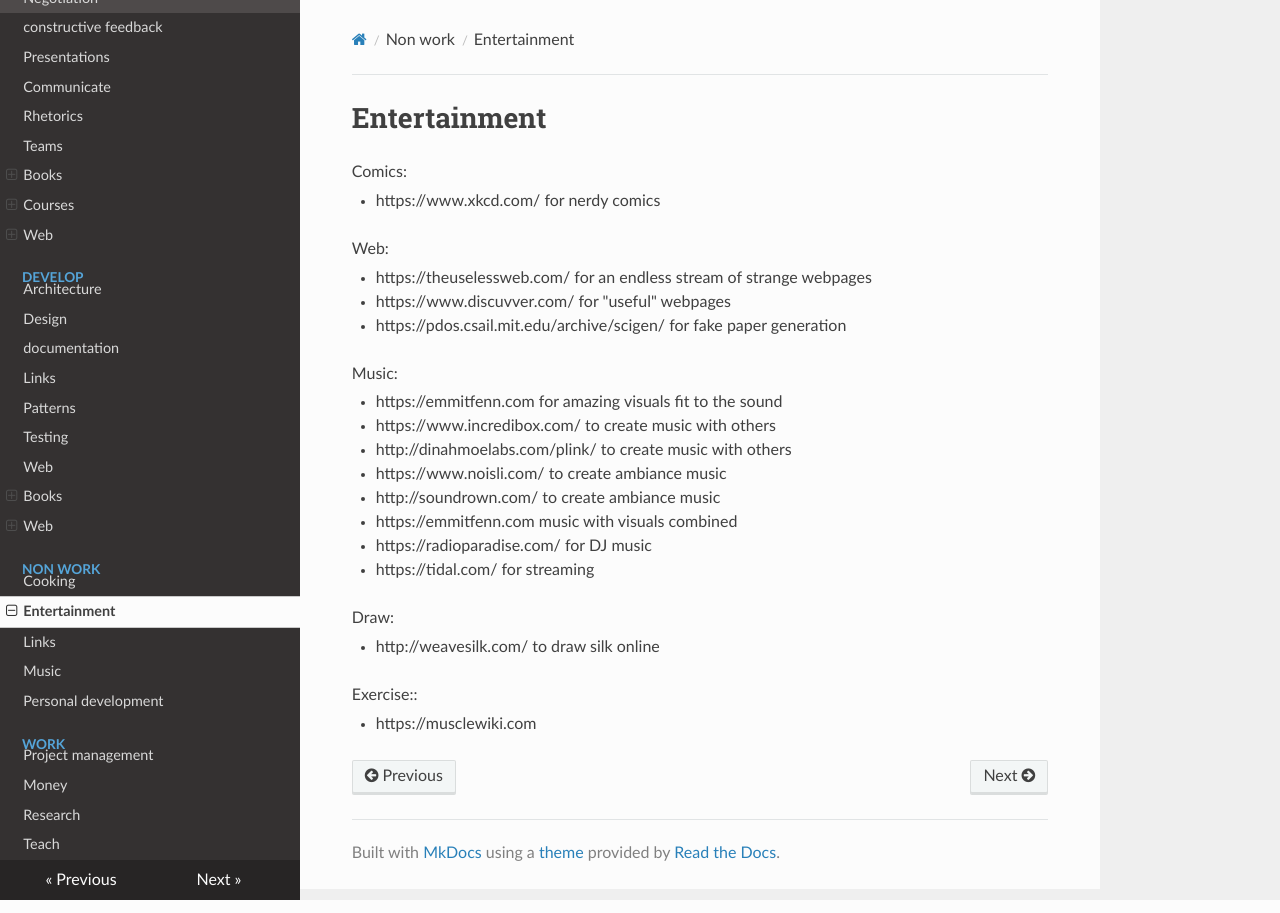
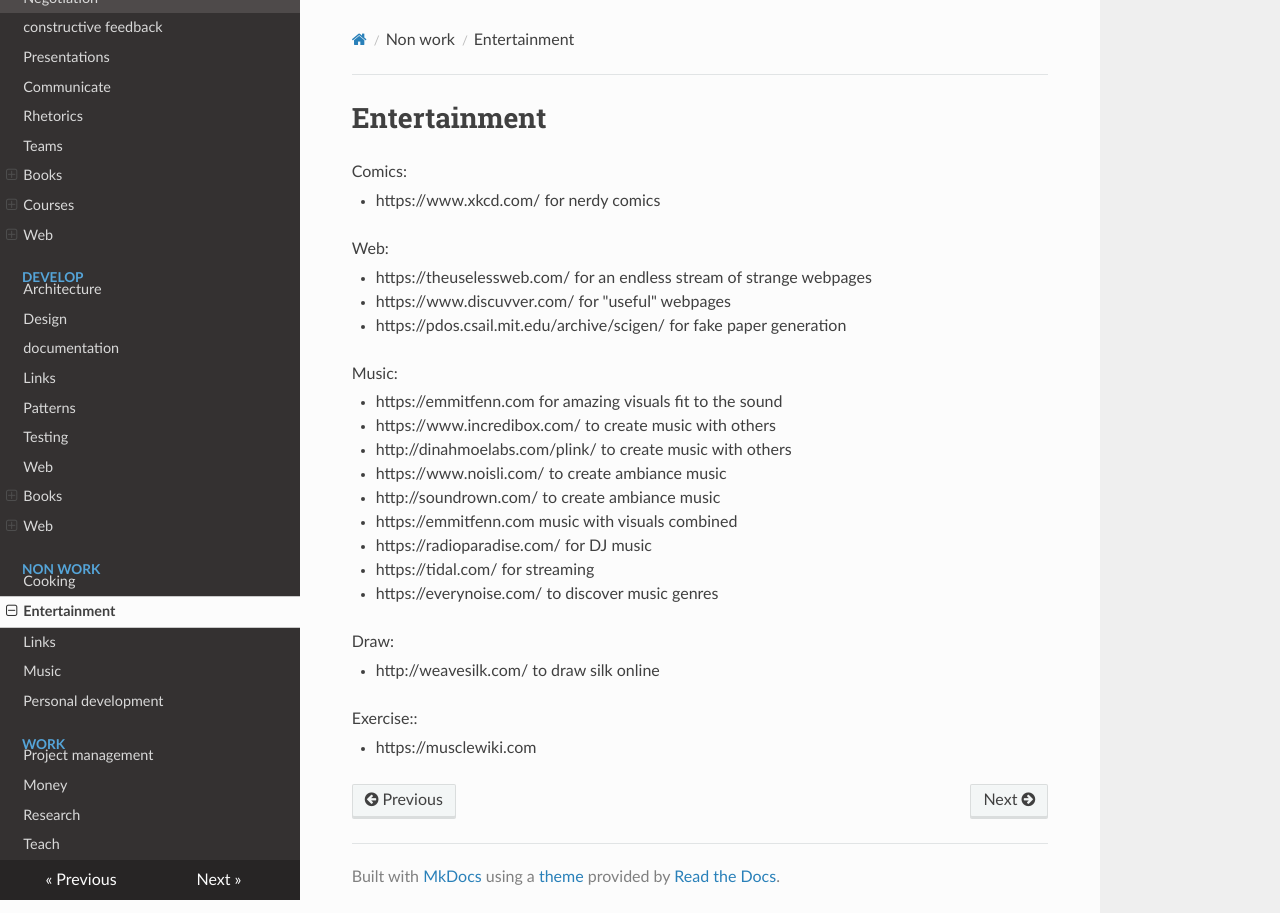
Before and after one commit to famoser/docs, an MkDocs documentation site: the page built from docs/non-work/entertainment.md, in a window 1280 px wide. Built offline with MkDocs 1.6.1, drawn with Linux system fonts in a browser that asks for light colours; nearby versions of some CDN libraries.

Commit message:
Update entertainment.md

```diff
--- a/docs/non-work/entertainment.md
+++ b/docs/non-work/entertainment.md
@@ -20,6 +20,7 @@
 - https://emmitfenn.com music with visuals combined
 - https://radioparadise.com/ for DJ music
 - https://tidal.com/ for streaming
+- https://everynoise.com/ to discover music genres
 
 Draw:
 
```
